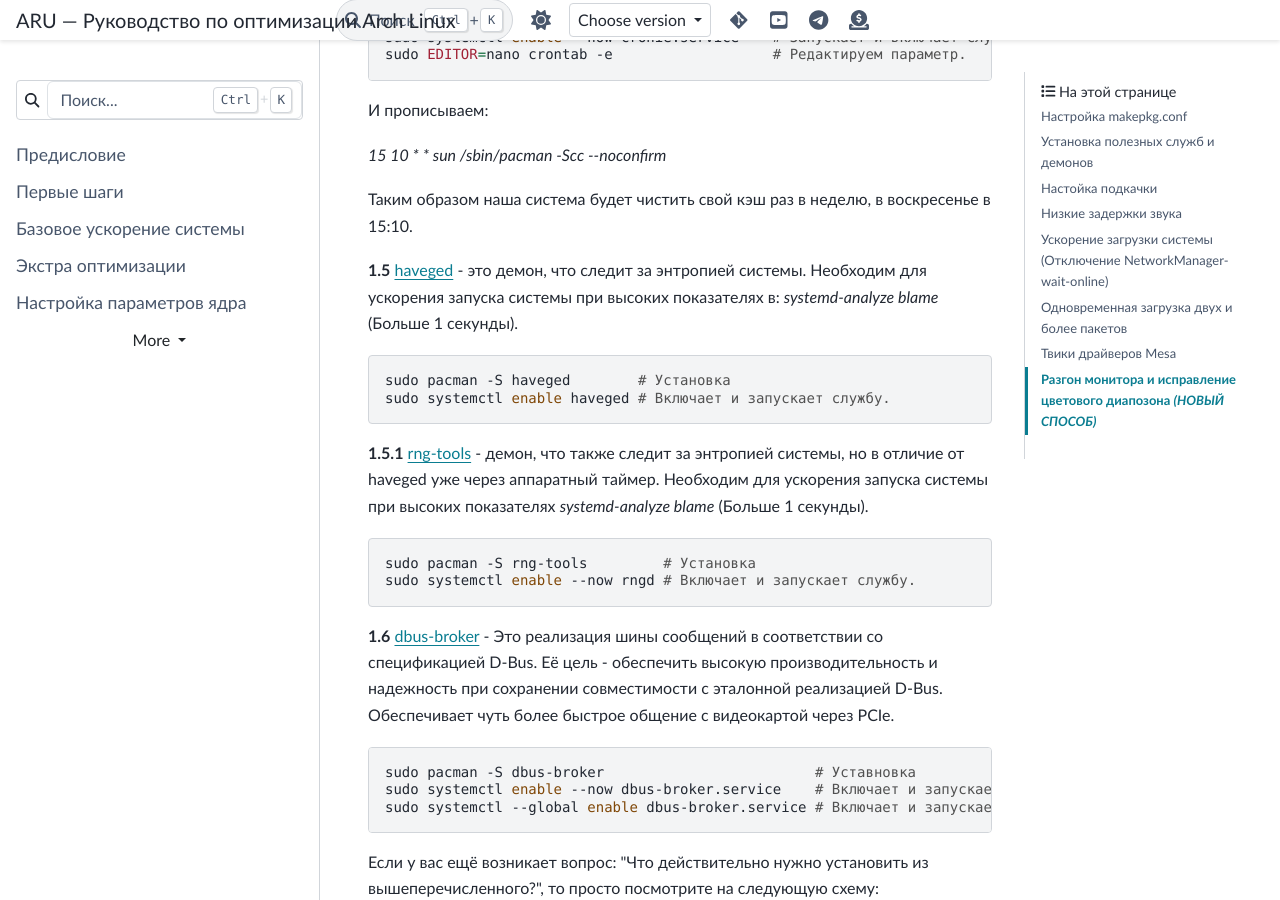
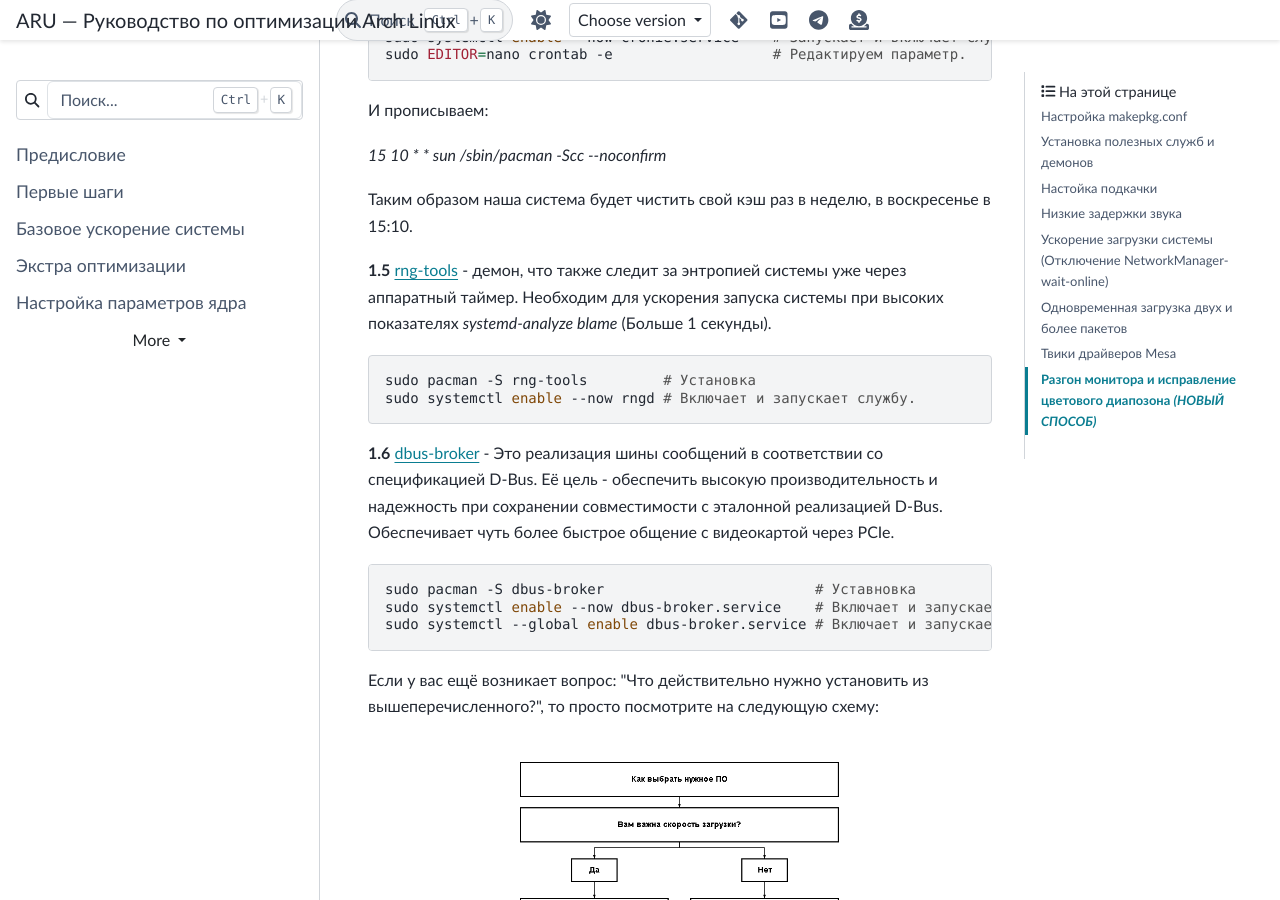
Before and after one commit to ventureoo/ARU, a Sphinx documentation site: the page built from docs/source/generic-system-acceleration.rst, in a window 1280 px wide and 900 px high, scrolled down 5757 px. Built offline with Sphinx 7.4.7 and the PyData theme 0.15.4, drawn with Linux system fonts in a browser that asks for light colours.

Commit message:
generic-system-acceleration: Remove haveged
Obsolete for kernels above 5.6+

Closes: https://codeberg.org/ventureo/ARU/issues/92

```diff
--- a/docs/source/generic-system-acceleration.rst
+++ b/docs/source/generic-system-acceleration.rst
@@ -212,7 +212,7 @@
 
 .. attention:: ccache может ломать сборку некоторых программ, поэтому будьте внимательны с его применением.
 
-.. index:: installation, ananicy, zram, nohang, rng-tools, haveged, trim, dbus-broker
+.. index:: installation, ananicy, zram, nohang, rng-tools, trim, dbus-broker
 .. _daemons-and-services:
 
 ======================================
@@ -289,19 +289,10 @@
 Таким образом наша система будет чистить свой кэш раз в неделю, в
 воскресенье в 15:10.
 
-**1.5** `haveged
-<https://wiki.archlinux.org/title/Haveged_(Русский)>`_ - это демон,
-что следит за энтропией системы. Необходим для ускорения запуска
-системы при высоких показателях в: *systemd-analyze blame* (Больше 1
-секунды). ::
-
-  sudo pacman -S haveged        # Установка
-  sudo systemctl enable haveged # Включает и запускает службу.
-
-**1.5.1** `rng-tools <https://wiki.archlinux.org/title/Rng-tools>`_ -
-демон, что также следит за энтропией системы, но в отличие от haveged
-уже через аппаратный таймер. Необходим для ускорения запуска системы
-при высоких показателях *systemd-analyze blame* (Больше 1 секунды). ::
+**1.5** `rng-tools <https://wiki.archlinux.org/title/Rng-tools>`_ -
+демон, что также следит за энтропией системы уже через аппаратный
+таймер. Необходим для ускорения запуска системы при высоких
+показателях *systemd-analyze blame* (Больше 1 секунды). ::
 
   sudo pacman -S rng-tools         # Установка
   sudo systemctl enable --now rngd # Включает и запускает службу.
```
